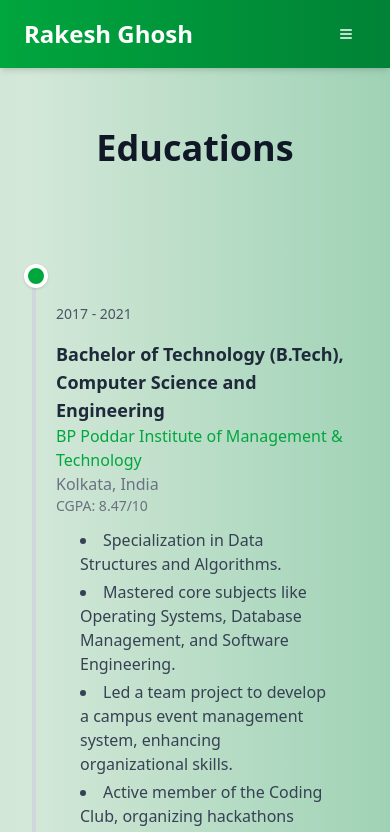
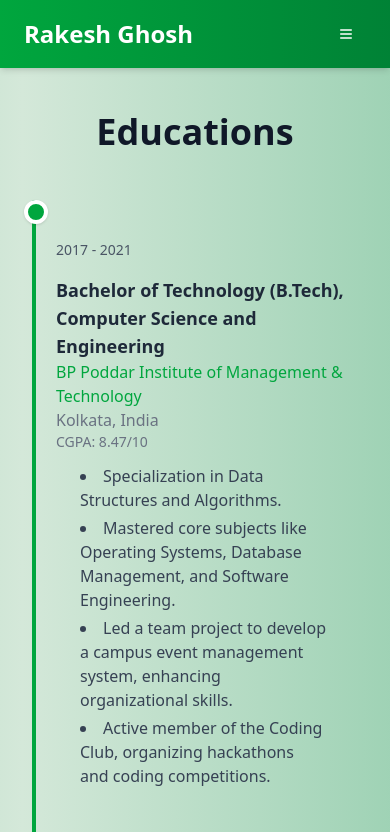
Before and after one commit to rak626/rakesh-portfolio, a Next.js app: page /education in a window 390 px wide. Shown: the top 832 px of the page. Built offline with nearby package versions, Linux system fonts and the light colour scheme.

Commit message:
slight changes of headers

```diff
--- a/src/app/(home)/education/page.tsx
+++ b/src/app/(home)/education/page.tsx
@@ -17,16 +17,16 @@
 
     return (
         <section className="section-header-style gradient-animate">
-            <div className="max-w-7xl mx-auto px-4 lg:px-8 py-12">
+            <div className="max-w-7xl mx-auto px-4 lg:px-8 pt-8 lg:pt-12">
                 {/* Section Title */}
-                <motion.div
+                <motion.h2
                     className="text-4xl font-extrabold text-gray-900 text-center mb-12"
                     initial={{x: -50, opacity: 0}}
                     animate={{x: 0, opacity: 1}}
                     transition={{duration: 0.5}}
                 >
                     Educations
-                </motion.div>
+                </motion.h2>
             </div>
             <div ref={containerRef} className="relative max-w-5xl mx-auto px-6">
                 {/* Timeline vertical line */}
--- a/src/app/(home)/experiences/page.tsx
+++ b/src/app/(home)/experiences/page.tsx
@@ -15,15 +15,15 @@
 
     return (
         <section className="section-header-style gradient-animate">
-            <div className="max-w-7xl mx-auto px-4 sm:px-6 lg:px-8 py-12">
-                <motion.div
+            <div className="max-w-7xl mx-auto px-4 lg:px-8 pt-8 lg:pt-12">
+                <motion.h2
                     className="text-4xl font-extrabold text-gray-900 text-center mb-12"
                     initial={{x: -50, opacity: 0}}
                     animate={{x: 0, opacity: 1}}
                     transition={{duration: 0.5}}
                 >
                     Experiences
-                </motion.div>
+                </motion.h2>
             </div>
 
             <div ref={containerRef} className="relative w-full lg:max-w-8/12 mx-auto px-6">
--- a/src/app/(home)/projects/page.tsx
+++ b/src/app/(home)/projects/page.tsx
@@ -10,14 +10,14 @@
         <section className="relative section-header-style gradient-animate">
             <div className="max-w-7xl mx-auto px-4 sm:px-6 lg:px-8 py-12">
                 {/* Section Title */}
-                <motion.div
+                <motion.h2
                     className="text-4xl font-extrabold text-gray-900 text-center mb-12"
                     initial={{y: -50, opacity: 0}}
                     animate={{y: 0, opacity: 1}}
                     transition={{duration: 0.5}}
                 >
                     Projects
-                </motion.div>
+                </motion.h2>
             </div>
             <div className="max-w-7xl mx-auto px-6 space-y-32">
                 {projects.map((project, idx) => (
```
